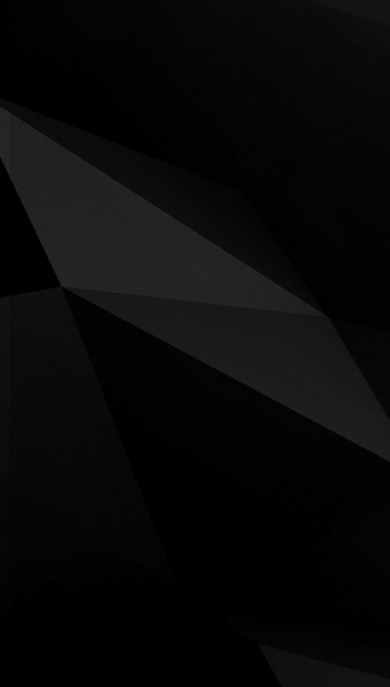
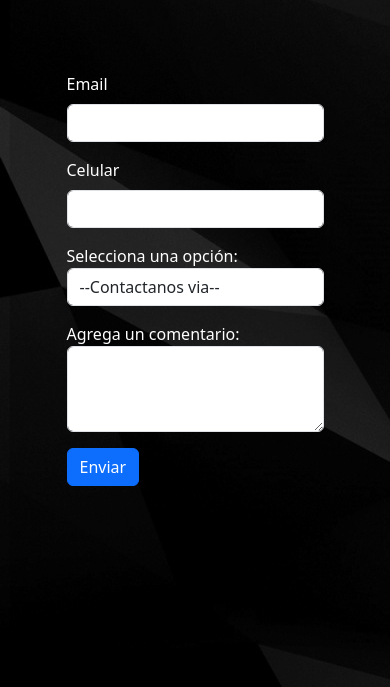
Before and after one commit to EmilioZegna/PF-Zegna, a website: page pages/contacto.html in a window 390 px wide. Shown: the part 157-844 px from the top of the page. Drawn offline with nearby package versions, Linux system fonts and the light colour scheme.

Commit message:
termino pagina contacto con su respectivo responsive

```diff
--- a/pages/contacto.html
+++ b/pages/contacto.html
@@ -8,7 +8,7 @@
         integrity="sha384-9ndCyUaIbzAi2FUVXJi0CjmCapSmO7SnpJef0486qhLnuZ2cdeRhO02iuK6FUUVM" crossorigin="anonymous">
     <title>Document</title>
 </head>
-<body class="index">
+<body class="contacto">
     <header>
         <nav class="navbar navbar-expand-lg navbar  border-bottom border-bottom-dark" data-bs-theme="dark">
             <div class="container-fluid">
@@ -43,8 +43,33 @@
         </nav>
     </header>
 
-    <main>
-
+    <main class="col d-flex flex-column h-100 align-items-center pt-4">
+        <div class="container-fluid d-flex col justify-content-around ">
+            <form>
+                <div class="form-group mt-5">
+                    <div class="mb-3">
+                        <label for="exampleInputEmail1" class="form-label text-white">Email</label>
+                        <input type="email" class="form-control" id="exampleInputEmail1">
+                    </div>
+                    <div class="mb-3">
+                        <label for="exampleInputEmail1" class="form-label text-white">Celular</label>
+                        <input type="email" class="form-control" id="exampleInputEmail1">
+                    </div>
+                    <label for="opciones" class="text-white">Selecciona una opción:</label>
+                    <select class="form-control" id="opciones">
+                        <option value="">--Contactanos via--</option>
+                        <option value="opcion1">facebook</option>
+                        <option value="opcion2">whatsapp</option>
+                        <option value="opcion3">instagram</option>
+                    </select>
+                    <div class="form-group mt-3">
+                        <label for="comentario" class="text-white">Agrega un comentario:</label>
+                        <textarea class="form-control" id="comentario" rows="3"></textarea>
+                    </div>
+                </div>
+                <button type="submit" class="btn btn-primary mt-3">Enviar</button>
+            </form>
+        </div>
     </main>
 
     <footer>
--- a/scss/_body.scss
+++ b/scss/_body.scss
@@ -1,10 +1,13 @@
-html{
-    height: 100vh;
-}
-
 body.index {
     height: 100vh;
     background-image: url(../assets/110520-poligono-negro-fila-forma_geometrica-geometria-2560x1600.jpg);
     background-repeat: no-repeat;
     background-size: auto;
 }
+
+body.contacto {
+    height: 20vh;
+    background-image: url(../assets/110520-poligono-negro-fila-forma_geometrica-geometria-2560x1600.jpg);
+    background-repeat: no-repeat;
+    background-size: auto;
+}
--- a/scss/_footer.scss
+++ b/scss/_footer.scss
@@ -55,6 +55,4 @@ footer {
             justify-content: center;
         }
     }
-
-
 }
```
Also changed, not shown: css/styles.css, scss/_main.scss (line endings or trailing spaces), 1 other file.
